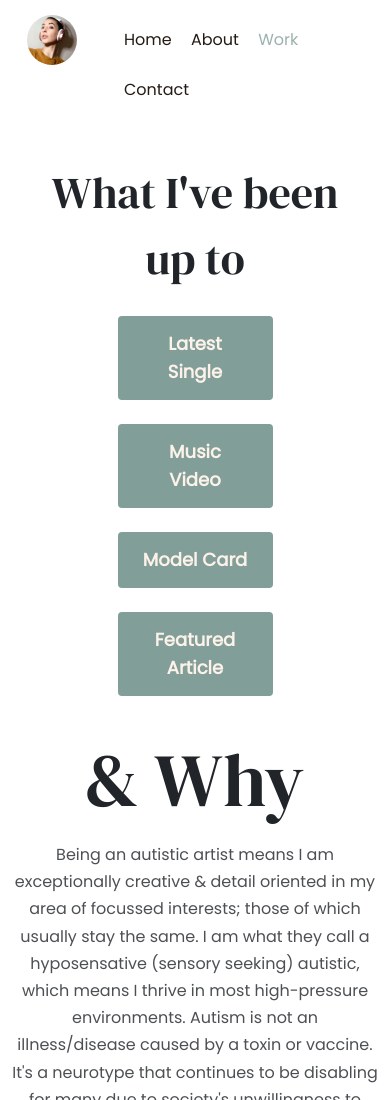
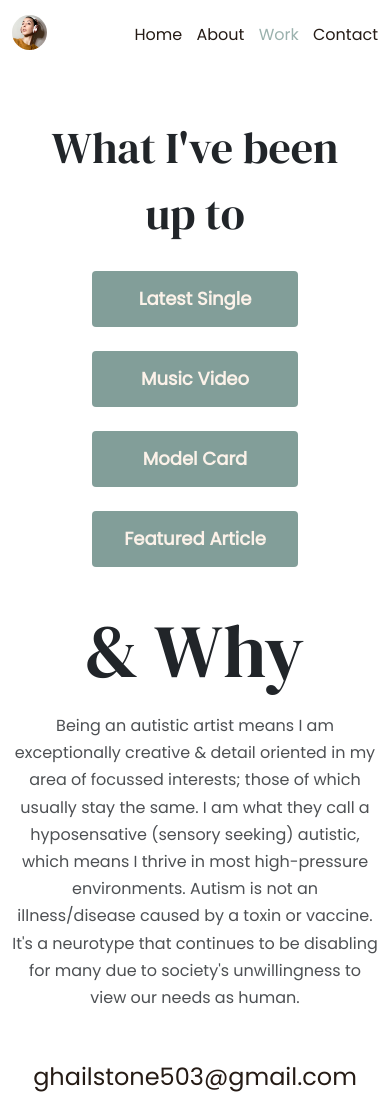
Before and after one commit to r3llie/r3-responsive-website, a plain HTML site: page work.html in a window 390 px wide. Shown: the top 1100 px of the page. Drawn offline with nearby package versions, Linux system fonts and the light colour scheme.

Commit message:
Fixed responsive issues

```diff
--- a/styles/portfolio.css
+++ b/styles/portfolio.css
@@ -55,7 +55,7 @@ body {
 }
 
 nav {
-  padding: 8px 0;
+  padding: 10px 0;
 }
 
 nav ul {
@@ -213,11 +213,14 @@ max-width: 70%;
 
 @media (max-width: 900px) {
   nav {
-    padding: 15px;
+    padding: 15px 0;
   }
   nav li {
-    line-height: 50px;
-    margin-left: 15px;
+    line-height: 40px;
+    margin-left: 10px;
+  }
+  nav ul {
+    padding: 0;
   }
   h1 {
     font-size: 75px;
@@ -264,7 +267,7 @@ p {
     text-align: center;
   }
   .logo {
-    max-width: 50px;
+    max-width: 35px;
   }
   .about-img {
     max-width: 80%;
--- a/work.html
+++ b/work.html
@@ -59,7 +59,7 @@
       <div class="content content-work">
         <h1 class="text-center mb-4">What I've been up to</h1>
 
-        <div class="d-grid gap-2 col-6 mx-auto">
+        <div class="d-grid gap-2 col-8 mx-auto">
           <a
             href="https://songwhip.com/r3llie/noise-canceling-headphones"
             target="_blank"
```
